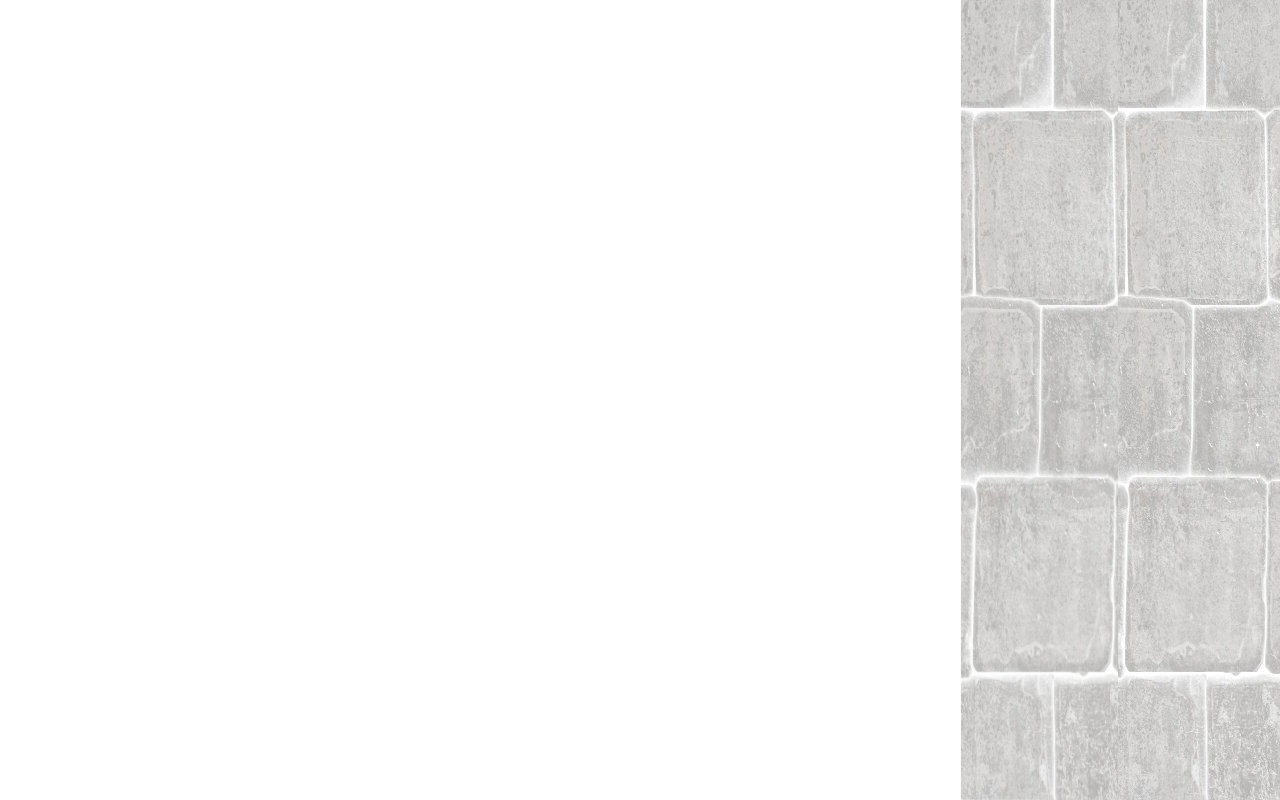
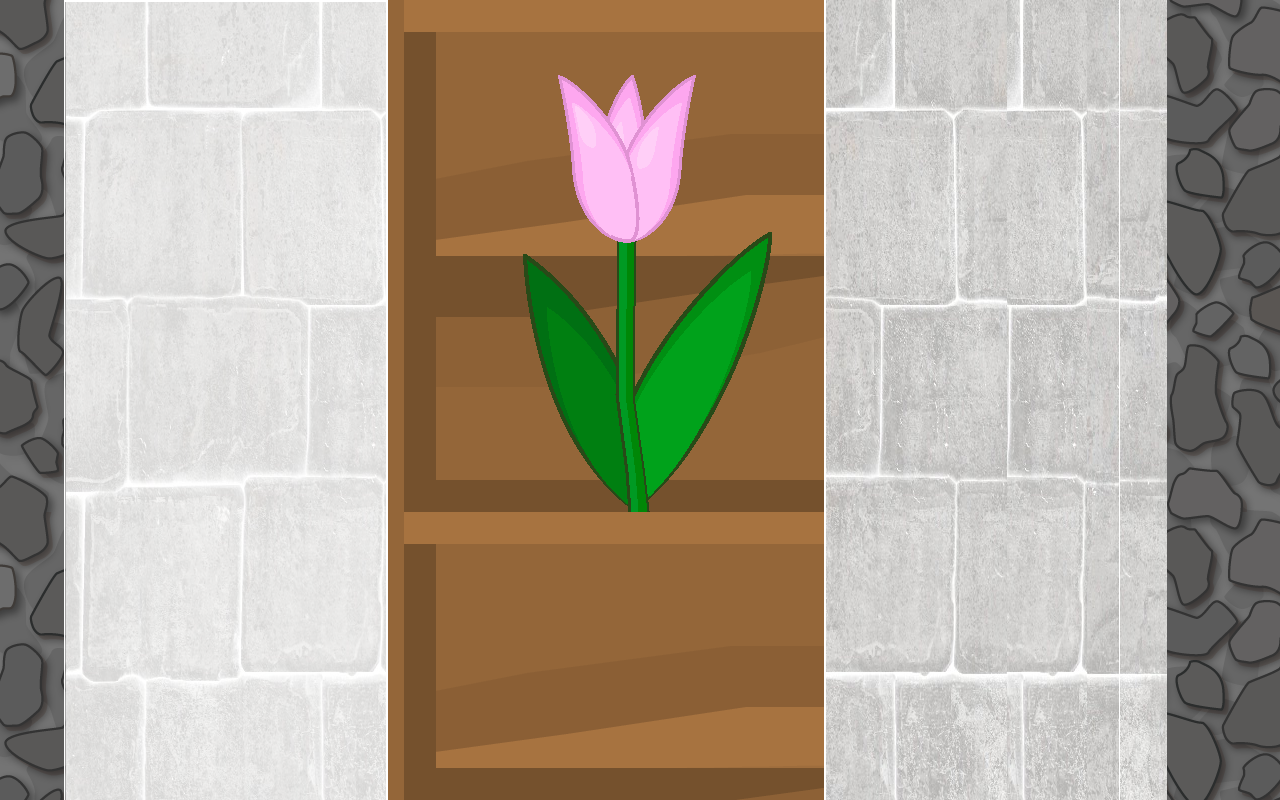
Before and after one commit to 6-84d/HTML-3D-Rooms, a plain HTML site: page index.html in a window 1280 px wide. Drawn offline with Linux system fonts and the light colour scheme.

Commit message:
Add files via upload

```diff
--- a/Style.css
+++ b/Style.css
@@ -9,6 +9,7 @@ body,html
     align-items: center;
     perspective: 800px;
     justify-content: center;
+    background: url("./Pictures/cobblestone.png")
 }
 
 .scene
@@ -24,8 +25,8 @@ body,html
 
 .room
 {
-    height: 500px;
-    width: 500px;
+    height: 100px;
+    width: 100%;
     border: solid 2px white;
     background-color: rgba(255, 255, 255, 0.459);
     transform-style: preserve-3d;
@@ -33,7 +34,7 @@ body,html
 .room1, .floor
 {
   height: 100%;
-  width: 70%;
+  width: 50%;
   background-color: antiquewhite;
   transform: translateX(70%) rotateY(120deg);
   background-image: url(./Pictures/Bricks.jpg);
@@ -41,4 +42,63 @@ body,html
   background-position: center;
   background-repeat: repeat;
   box-shadow:  60px black;
+  margin-left: -50%;
 }
+.Wall
+{
+    height: 100%;
+    width: 100%;
+    border: solid 2px white;
+    background-color: rgba(255, 255, 255, 0.459);
+    transform-style: preserve-3d;
+    margin-left: 0%;
+    margin-top: 0%;
+}
+.leftWall, .left
+{
+    width: 100%;
+    height: 100%;
+    margin-left: -125%;
+    background-color: antiquewhite;
+    transform: translateX(70%) rotateY(-120deg);
+    background-image: url(./Pictures/Bricks.jpg);
+    transform-style: preserve-3d;
+    background-position: center;
+    background-repeat: repeat;
+    box-shadow:  60px black;
+}
+.BackWall
+{
+    height: 100%;
+    width: 100%;
+    background-color: antiquewhite;
+    background-image: url(./Pictures/jungle_planks.png);
+    transform-style: preserve-3d;
+    background-repeat: repeat;
+    box-shadow:  60px black;
+}
+.Center
+{
+    height: 100%;
+    width: 34%;
+    border: solid 2px white;
+    background-color: rgba(255, 255, 255, 0.459);
+    transform-style: preserve-3d;
+    background-position: center;
+    background-repeat: repeat;
+    margin-top: 0%;
+    margin-left: 20%;
+}
+.Flower
+{
+    height: 70%;
+    width: 100%;
+    transform-style: preserve-3d;
+    transform: translateX(0%) rotateY(0deg);
+}
+.FlowerPosition
+{
+    height: 100%;
+    width: 100%;
+    background-image: url(./Pictures/pink_tulip.png);
+}
--- a/index.html
+++ b/index.html
@@ -9,10 +9,20 @@
 
         <!-- для поворотов и движения - трансформируете scene -->
         <section class="scene">
+          <section class="leftWall left">
+            <div class="Wall"></div>
+          </section>
+          <section class="Center">
+            <div class="BackWall">
+            <div class="Flower">
+              <div class="FlowerPosition">
+              </div>
+            </div>
+            </div>
+          </section>
           <section class="room1 room">
             <div class="floor"></div>
-          </section>
-        </section>
+            </section>
       </section>
 
 </body>
```
